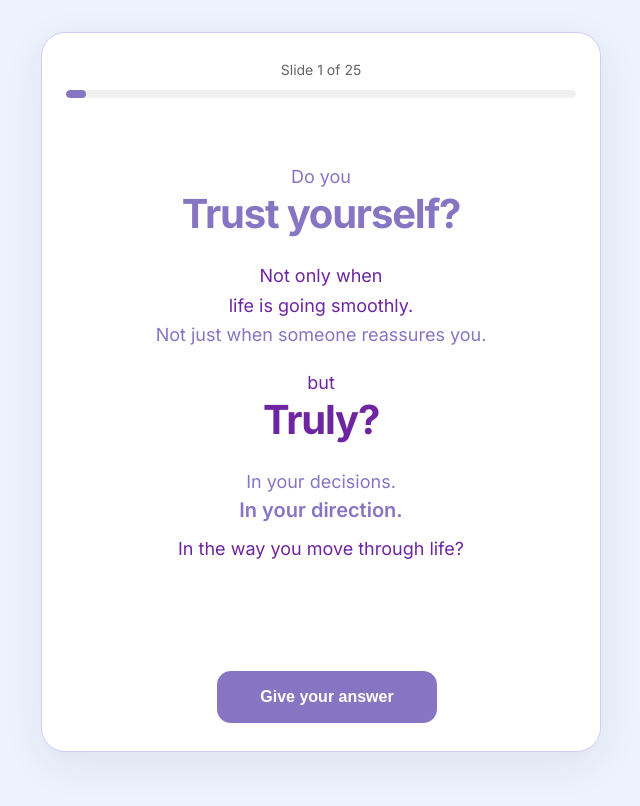
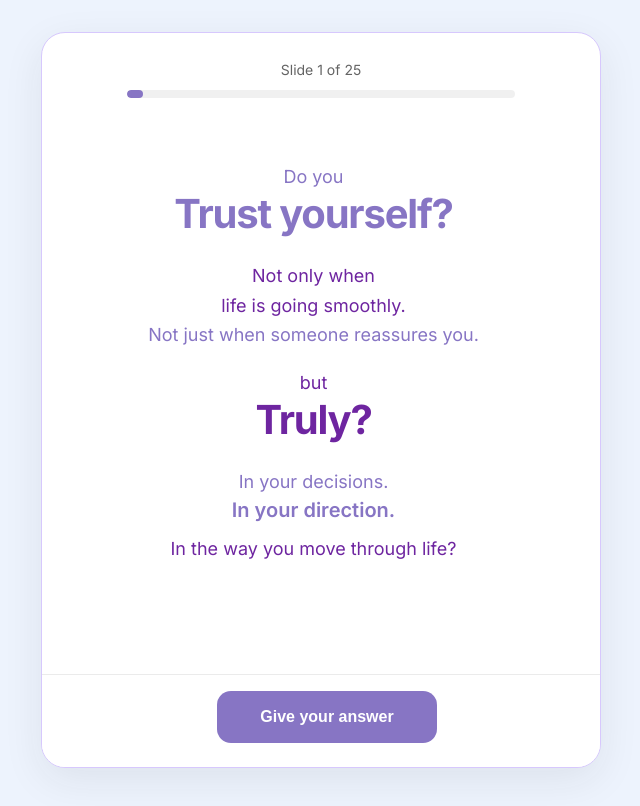
Before and after one commit to AmitySereavo/reusable-slide-pages, a Next.js app: page /questionnaire/self-trust in a window 1280 px wide. Shown: the top 806 px of the page, without its empty margins (319-959 px from the left). Built offline with nearby package versions, Linux system fonts and the light colour scheme.

Commit message:
Fix Vercel deploy issues, wire Supabase DB, and pin questionnaire actions

```diff
--- a/src/components/questionnaire/QuestionnaireShell.module.css
+++ b/src/components/questionnaire/QuestionnaireShell.module.css
@@ -16,29 +16,39 @@
   width: 100%;
   max-width: 560px;
   min-height: 720px;
+  height: min(820px, calc(100vh - 64px));
   margin: 0 auto;
-  padding: 28px 24px;
   border: 1px solid;
   display: flex;
   flex-direction: column;
-  justify-content: space-between;
+  overflow: hidden;
   box-sizing: border-box;
-}
-
-.storyStack {
-  display: grid;
-  gap: 0;
-  width: 100%;
-  max-width: 520px;
-  margin: 0 auto;
 }
 
 .topSection {
   width: 100%;
+  flex: 1;
+  min-height: 0;
+  padding: 28px 0px 0;
+  display: flex;
+  flex-direction: column;
+}
+
+.contentFrame {
+  width: 100%;
+  max-width: 420px;
+  margin: 0 auto;
+  flex: 1;
+  min-height: 0;
+  display: flex;
+  flex-direction: column;
 }
 
 .progressWrap {
+  width: 100%;
   margin-bottom: 28px;
+  flex-shrink: 0;
+  box-sizing: border-box;
 }
 
 .stepText {
@@ -47,6 +57,7 @@
   opacity: 0.7;
   text-align: center;
 }
+
 
 .progressBar {
   width: 100%;
@@ -64,12 +75,26 @@
 
 .slideBody {
   width: 100%;
-  max-width: 420px;
+  max-width: none;
+  margin: 0;
+  flex: 1;
+  min-height: 0;
+  overflow-y: auto;
+  overflow-x: hidden;
+  box-sizing: border-box;
+  scrollbar-gutter: stable;
+}
+
+.storyStack {
+  display: grid;
+  gap: 0;
+  width: 100%;
+  max-width: 520px;
   margin: 0 auto;
-  display: flex;
-  flex-direction: column;
-  justify-content: center;
-  flex: 1;
+}
+
+.scrollBottomSpacer {
+  height: 12px;
 }
 
 .title {
@@ -159,9 +184,35 @@
   line-height: 1.5;
 }
 
-.bottomSection {
+.actionBar {
   width: 100%;
-  margin-top: 32px;
+  flex-shrink: 0;
+  padding: 16px 0px 24px;
+  border-top: 1px solid rgba(0, 0, 0, 0.08);
+  background: inherit;
+}
+
+.actionFrame {
+  width: 100%;
+  max-width: 420px;
+  margin: 0 auto;
+  display: grid;
+  gap: 14px;
+}
+
+.contentFrame,
+.actionFrame {
+  width: 100%;
+  max-width: 420px;
+  margin: 0 auto;
+  padding: 0 16px;
+  box-sizing: border-box;
+}
+
+.choiceStack {
+  display: grid;
+  gap: 12px;
+  justify-items: center;
 }
 
 .navRow {
@@ -226,7 +277,15 @@
   .card {
     max-width: 100%;
     min-height: calc(100vh - 40px);
-    padding: 24px 18px;
+    height: calc(100vh - 40px);
+  }
+
+  .topSection {
+    padding: 24px 18px 0;
+  }
+
+  .actionBar {
+    padding: 14px 18px 18px;
   }
 
   .storyStack {
@@ -278,4 +337,12 @@
     grid-template-columns: repeat(2, minmax(56px, 68px));
     max-width: 148px;
   }
+
+  .contentFrame {
+    max-width: 100%;
+  }
+
+  .actionFrame {
+    max-width: 100%;
+  }
 }
--- a/src/components/questionnaire/QuestionnaireShell.tsx
+++ b/src/components/questionnaire/QuestionnaireShell.tsx
@@ -21,6 +21,95 @@ type Props = {
   config: QuestionnaireConfig;
   theme: ThemeConfig;
 };
+
+type ResolvedButtonStyle = {
+  background: string;
+  color: string;
+  borderColor: string;
+};
+
+function hexToRgb(hex: string) {
+  const clean = hex.replace("#", "").trim();
+
+  if (clean.length !== 6) return null;
+
+  const num = Number.parseInt(clean, 16);
+  if (Number.isNaN(num)) return null;
+
+  return {
+    r: (num >> 16) & 255,
+    g: (num >> 8) & 255,
+    b: num & 255,
+  };
+}
+
+function getContrastTextColor(background: string) {
+  const rgb = hexToRgb(background);
+
+  if (!rgb) return "#FFFFFF";
+
+  const luminance =
+    (0.299 * rgb.r + 0.587 * rgb.g + 0.114 * rgb.b) / 255;
+
+  return luminance > 0.62 ? "#111111" : "#FFFFFF";
+}
+
+function resolveStyleColor(theme: ThemeConfig, styleKey?: string) {
+  if (!styleKey) return null;
+
+  if (styleKey === "primary") return theme.colors.primary;
+  if (styleKey === "accent") return theme.colors.accent ?? theme.colors.primary;
+  if (styleKey === "card") return theme.colors.card;
+  if (styleKey === "text") return theme.colors.text;
+
+  return theme.colors.lineColors?.[styleKey] ?? null;
+}
+
+function resolveButtonStyle(
+  theme: ThemeConfig,
+  styleKey: string | undefined,
+  fallback: "primary" | "secondary"
+): ResolvedButtonStyle {
+  if (styleKey === "secondary") {
+    return {
+      background: "#FFFFFF",
+      color: theme.colors.text,
+      borderColor: theme.colors.border,
+    };
+  }
+
+  if (styleKey === "ghost") {
+    return {
+      background: "transparent",
+      color: theme.colors.text,
+      borderColor: theme.colors.border,
+    };
+  }
+
+  const resolvedColor = resolveStyleColor(theme, styleKey);
+
+  if (resolvedColor) {
+    return {
+      background: resolvedColor,
+      color: getContrastTextColor(resolvedColor),
+      borderColor: resolvedColor,
+    };
+  }
+
+  if (fallback === "primary") {
+    return {
+      background: theme.colors.primary,
+      color: getContrastTextColor(theme.colors.primary),
+      borderColor: theme.colors.primary,
+    };
+  }
+
+  return {
+    background: "#FFFFFF",
+    color: theme.colors.text,
+    borderColor: theme.colors.border,
+  };
+}
 
 export default function QuestionnaireShell({ config, theme }: Props) {
   const [answers, setAnswers] = useState<QuestionnaireAnswers>({});
@@ -318,6 +407,18 @@ export default function QuestionnaireShell({ config, theme }: Props) {
   const showBackButton = currentSlide.showBack !== false;
   const showNextButton = currentSlide.showNext !== false;
   const hasVisibleNav = showBackButton || showNextButton;
+  const hasPinnedChoices = Boolean(currentSlide.choices?.length);
+  const backButtonStyle = resolveButtonStyle(
+    theme,
+    currentSlide.backStyleKey,
+    "secondary"
+  );
+
+  const nextButtonStyle = resolveButtonStyle(
+    theme,
+    currentSlide.nextStyleKey,
+    "primary"
+  );
 
   return (
     <main
@@ -338,6 +439,7 @@ export default function QuestionnaireShell({ config, theme }: Props) {
           }}
         >
                     <div className={styles.topSection}>
+            <div className={styles.contentFrame}>
               <div className={styles.progressWrap}>
                 <div className={styles.stepText}>
                   Slide {currentIndex + 1} of {visibleSlides.length}
@@ -371,47 +473,6 @@ export default function QuestionnaireShell({ config, theme }: Props) {
                       setAnswer
                     )}
 
-                  {currentSlide.choices?.length ? (
-                    <div
-                      style={{
-                        display: "grid",
-                        gap: "12px",
-                        margin: "20px auto 0",
-                        width: "100%",
-                        maxWidth: "520px",
-                        justifyItems: "center",
-                      }}
-                    >
-                      {currentSlide.choices.map((choice) => {
-                        const selected =
-                          currentSlide.storeAs &&
-                          answers[currentSlide.storeAs] === choice.value;
-
-                        return (
-                          <button
-                            key={`${currentSlide.id}-${String(choice.value)}`}
-                            type="button"
-                            onClick={() =>
-                              handleChoiceClick(choice.value, choice.goto)
-                            }
-                            className={styles.secondaryButton}
-                            style={{
-                              width: "100%",
-                              maxWidth: "420px",
-                              borderColor: theme.colors.border,
-                              background: selected
-                                ? theme.colors.primary
-                                : theme.colors.card,
-                              color: selected ? "#FFFFFF" : theme.colors.text,
-                            }}
-                          >
-                            {choice.label}
-                          </button>
-                        );
-                      })}
-                    </div>
-                  ) : null}
-
                     {(currentSlide.type === "form" ||
                       currentSlide.type === "contact") &&
                     currentSlide.fields?.length ? (
@@ -431,13 +492,58 @@ export default function QuestionnaireShell({ config, theme }: Props) {
                     {submitError ? (
                       <p className={styles.formError}>{submitError}</p>
                     ) : null}
+
+                    <div className={styles.scrollBottomSpacer} />
                   </motion.div>
                 </AnimatePresence>
               </div>
             </div>
+          </div>
+
+                    {(hasPinnedChoices || hasVisibleNav) ? (
+            <div className={styles.actionBar}>
+              <div className={styles.actionFrame}>
+                {hasPinnedChoices ? (
+                  <div className={styles.choiceStack}>
+                    {currentSlide.choices?.map((choice) => {
+                      const selected =
+                        currentSlide.storeAs &&
+                        answers[currentSlide.storeAs] === choice.value;
+
+                      const choiceStyle = resolveButtonStyle(
+                        theme,
+                        choice.styleKey ?? currentSlide.buttonStyleKey,
+                        "secondary"
+                      );
+
+                      return (
+                        <button
+                          key={`${currentSlide.id}-${String(choice.value)}`}
+                          type="button"
+                          onClick={() =>
+                            handleChoiceClick(choice.value, choice.goto)
+                          }
+                          className={styles.secondaryButton}
+                          style={{
+                            width: "100%",
+                            maxWidth: "420px",
+                            borderColor: choiceStyle.borderColor,
+                            background: selected
+                              ? choiceStyle.background
+                              : "#FFFFFF",
+                            color: selected
+                              ? choiceStyle.color
+                              : theme.colors.text,
+                          }}
+                        >
+                          {choice.label}
+                        </button>
+                      );
+                    })}
+                  </div>
+                ) : null}
 
                 {hasVisibleNav ? (
-            <div className={styles.bottomSection}>
                   <div className={styles.navRow}>
                     {showBackButton ? (
                       <button
@@ -452,7 +558,9 @@ export default function QuestionnaireShell({ config, theme }: Props) {
                         }
                         className={styles.secondaryButton}
                         style={{
-                      borderColor: theme.colors.border,
+                          borderColor: backButtonStyle.borderColor,
+                          background: backButtonStyle.background,
+                          color: backButtonStyle.color,
                         }}
                       >
                         {currentSlide.backLabel ?? "Back"}
@@ -468,7 +576,9 @@ export default function QuestionnaireShell({ config, theme }: Props) {
                         disabled={!canGoNext() || isSubmitting}
                         className={styles.primaryButton}
                         style={{
-                      background: theme.colors.primary,
+                          background: nextButtonStyle.background,
+                          color: nextButtonStyle.color,
+                          borderColor: nextButtonStyle.borderColor,
                           borderRadius: theme.radius?.button ?? "14px",
                         }}
                       >
@@ -477,6 +587,8 @@ export default function QuestionnaireShell({ config, theme }: Props) {
                     ) : (
                       <div />
                     )}
+                  </div>
+                ) : null}
               </div>
             </div>
           ) : null}
--- a/src/config/questionnaires/selfTrustDsl.ts
+++ b/src/config/questionnaires/selfTrustDsl.ts
@@ -216,8 +216,8 @@ BR
 BR
 @store: feltHeldBack
 @choices:
-- Can relate | Yes, I can relate | stuck-score
-- No, can't relate | No, I Have Never Felt That Way | help-others-with-freedom
+- Can relate | Yes, I can relate | stuck-score | primary
+- No, can't relate | No, I Have Never Felt That Way | help-others-with-freedom | secondary
 
 @back: Back
 @shownext: false
@@ -366,7 +366,7 @@ BR
 # [c2] It can be embodied.
 ---
 @choices:
-- Watch the video | Watch the video | https://www.instagram.com/reel/DVwZ7xGDcEZ/
+- Watch the video | Watch the video | https://www.instagram.com/reel/DVwZ7xGDcEZ/ |c2
 - continue reading | Or Continue reading... | coach-message
 @showback: false
 @shownext: false
--- a/src/lib/questionnaire/parser.ts
+++ b/src/lib/questionnaire/parser.ts
@@ -198,6 +198,21 @@ function parseSlideBlock(block: string): ParsedSlideDraft {
         continue;
       }
 
+            if (line.startsWith("@buttonstyle:")) {
+        draft.buttonStyleKey = readValue(line, "@buttonstyle:");
+        continue;
+      }
+
+      if (line.startsWith("@backstyle:")) {
+        draft.backStyleKey = readValue(line, "@backstyle:");
+        continue;
+      }
+
+      if (line.startsWith("@nextstyle:")) {
+        draft.nextStyleKey = readValue(line, "@nextstyle:");
+        continue;
+      }
+
       if (line.startsWith("@run:")) {
         draft.run = readValue(line, "@run:");
         continue;
@@ -319,6 +334,9 @@ function finalizeSlide(draft: ParsedSlideDraft): Slide | null {
       ? draft.backRouteRules
       : undefined,
     showIfRules: draft.showIfRules?.length ? draft.showIfRules : undefined,
+    buttonStyleKey: draft.buttonStyleKey,
+    backStyleKey: draft.backStyleKey,
+    nextStyleKey: draft.nextStyleKey,
   };
 
   if (draft.feature?.type === "numberscale") {
@@ -377,7 +395,7 @@ function parseFieldLine(line: string): FormField | null {
 function parseChoiceLine(line: string): ChoiceItem | null {
   const value = line.replace(/^-+\s*/, "").trim();
 
-  const [rawValue, label, goto] = value
+  const [rawValue, label, goto, styleKey] = value
     .split("|")
     .map((part) => part.trim());
 
@@ -390,6 +408,7 @@ function parseChoiceLine(line: string): ChoiceItem | null {
     value: parsedValue,
     label,
     goto: goto || undefined,
+    styleKey: styleKey || undefined,
   };
 }
 
```
Also changed, not shown: src/app/api/google-sheets/append/route.ts (deleted, +0 -8 lines), src/types/questionnaire.ts (+7 -0 lines). Lines whose indentation alone changed are shown as unchanged.
